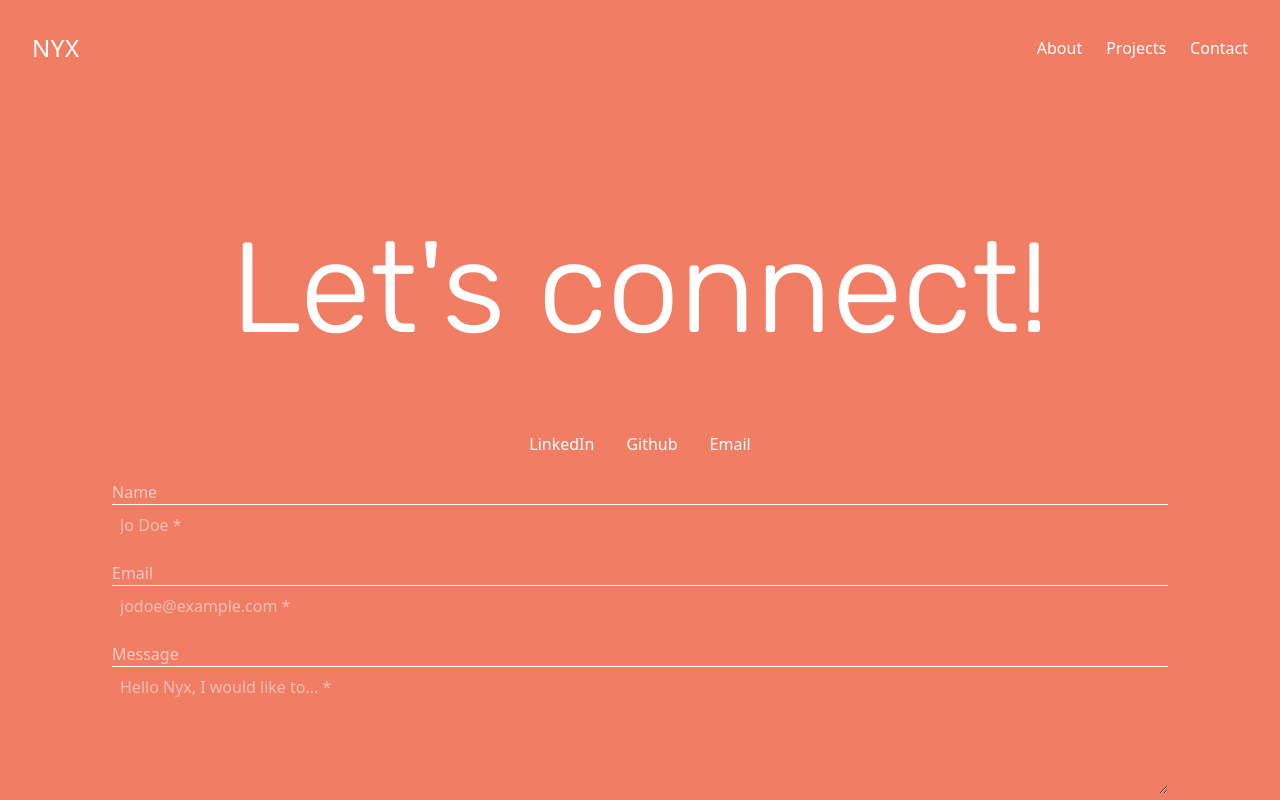
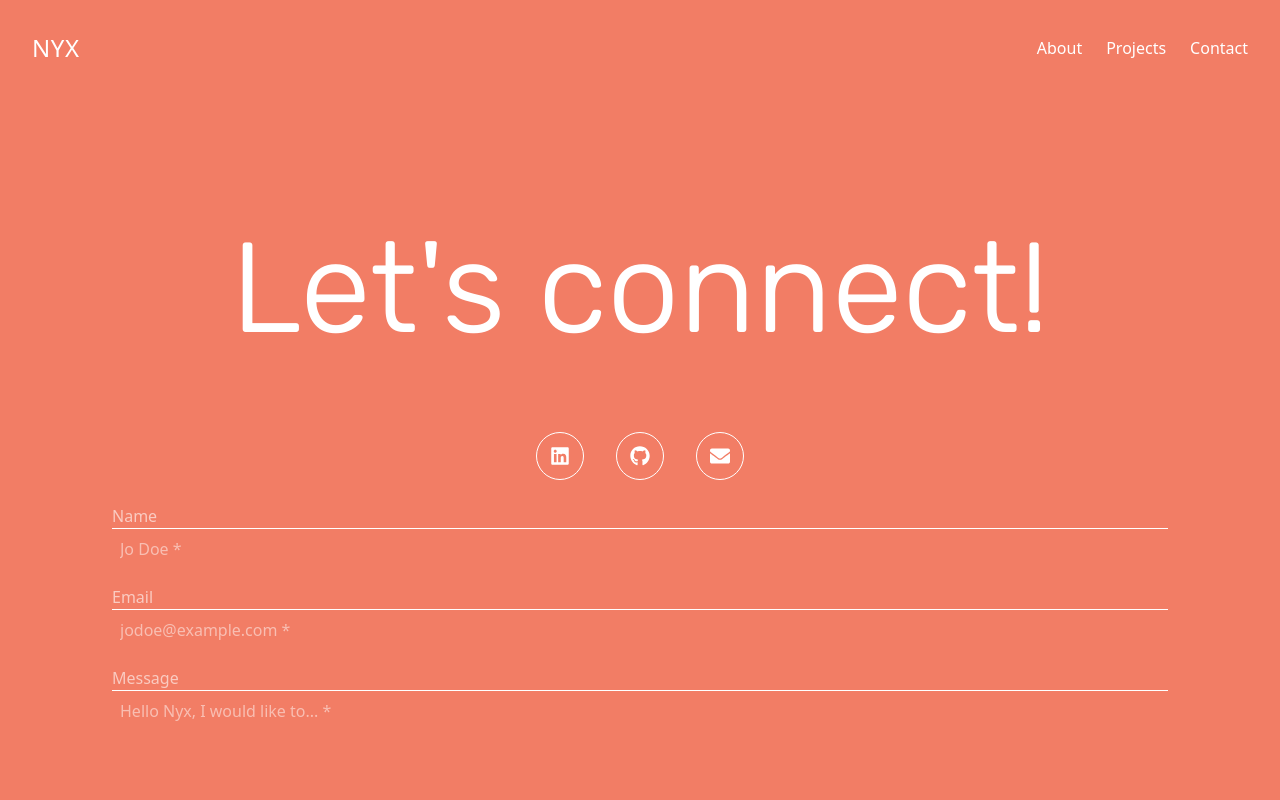
Before and after one commit to onyxisonit/personalWebsite, a React (Vite) app in the folder frontend/: page /contact in a window 1280 px wide. Built offline with nearby package versions, Linux system fonts and the light colour scheme.

Commit message:
small edits

```diff
--- a/frontend/src/components/Fade.tsx
+++ b/frontend/src/components/Fade.tsx
@@ -1,5 +1,4 @@
 import { easeInOut, motion} from 'framer-motion';
-import { useEffect } from "react";
 
 function Fade({children}: {children: React.ReactNode}) {
 
--- a/frontend/src/components/Footer.tsx
+++ b/frontend/src/components/Footer.tsx
@@ -20,7 +20,7 @@ function Footer() {
 
         <div className="flex flex-wrap justify-center lg:justify-start text-center">
           <button className="border text-white rounded-full px-8 py-4 lg:text-lg hover:scale-105 hover:bg-burntOrange transition">
-              <a href="mailto:onyxisonit@gmail.com">onyxisonit@gmail.com</a>
+              <a href="mailto:onyxisonit1@gmail.com">onyxisonit1@gmail.com</a>
           </button>
         </div>
 
--- a/frontend/src/pages/Contact.tsx
+++ b/frontend/src/pages/Contact.tsx
@@ -1,6 +1,6 @@
 import { useState } from 'react';
 import { useNavigate } from "react-router-dom";
-//import { FaLinkedin, FaGithub, FaEnvelope } from 'react-icons/fa';
+import { FaLinkedin, FaGithub, FaEnvelope } from 'react-icons/fa';
 import axios, { AxiosResponse, AxiosError } from 'axios';
 
 
@@ -15,7 +15,7 @@ import axios, { AxiosResponse, AxiosError } from 'axios';
  *
  * @returns The Contact page component.
  */
-function Contact(){
+function Contact() {
   const navigate = useNavigate();
   const [contact, setContact] = useState(
     {
@@ -28,7 +28,7 @@ function Contact(){
   const [status, setStatus] = useState('Send Message');
 
   function handleChange(event: React.ChangeEvent<HTMLInputElement | HTMLTextAreaElement>) {
-    setContact({...contact, [event.target.name]: event.target.value});
+    setContact({ ...contact, [event.target.name]: event.target.value });
   }
 
   function handleSubmit(event: React.FormEvent<HTMLFormElement>) {
@@ -36,7 +36,7 @@ function Contact(){
     setStatus('Sending...');
 
     axios.post('http://localhost:5005/contact', contact)
-    .then((res: AxiosResponse<{message: string}>) => {
+      .then((res: AxiosResponse<{ message: string }>) => {
         console.log(res.data.message);
         setContact({
           name: '',
@@ -46,22 +46,42 @@ function Contact(){
         setStatus('Send Message');
         navigate('/thankyou');
       })
-    .catch((err: AxiosError<{error: string}>) => {
+      .catch((err: AxiosError<{ error: string }>) => {
         console.error(err.response?.data.error || "Something went wrong.");
         alert("Failed to send message. Please try again.");
       });
   }
 
-  return(
+  return (
     <div className="min-h-screen bg-terracotaLight text-white px-16 py-6">
       <header className=" flex items-center justify-center font-display py-12 mt-14 mx-4 sm:mx-auto">
         <h1 className="text-[10vw] text-center font-medium h-1/2 w-full">Let's connect!</h1>
       </header>
 
       <div className="w-full flex items-center justify-center gap-8">
-        <a href="">LinkedIn</a>
-        <a href="">Github</a>
-        <a href="">Email</a>
+        <a
+          href="https://www.linkedin.com/in/onyxisonit/"
+          target="_blank"
+          rel="noopener noreferrer"
+          className="w-12 h-12 flex items-center justify-center border rounded-full hover:bg-burntOrange hover:scale-105 transition"
+        >
+          <FaLinkedin size={20} />
+        </a>
+
+        <a
+            href="https://github.com/onyxisonit"
+            target="_blank"
+            rel="noopener noreferrer"
+            className="w-12 h-12 flex items-center justify-center border rounded-full hover:bg-burntOrange hover:scale-105 transition"
+          >
+            <FaGithub size={20} />
+        </a>
+
+        <a href="mailto:onyxisonit1@gmail.com"
+         className="w-12 h-12 flex items-center justify-center border rounded-full hover:bg-burntOrange hover:scale-105 transition"
+         >
+          <FaEnvelope size={20}/>
+        </a>
       </div>
 
       <form
```
Lines whose indentation alone changed are shown as unchanged.
